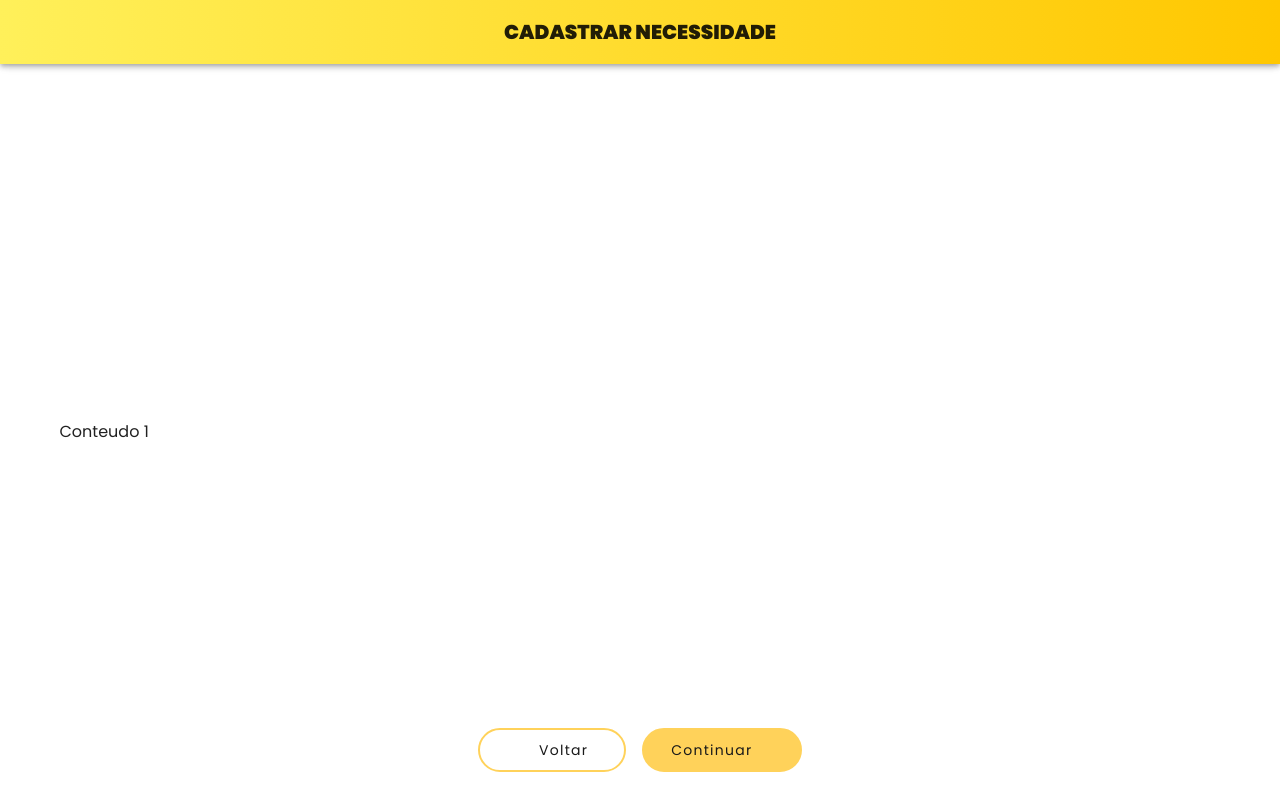
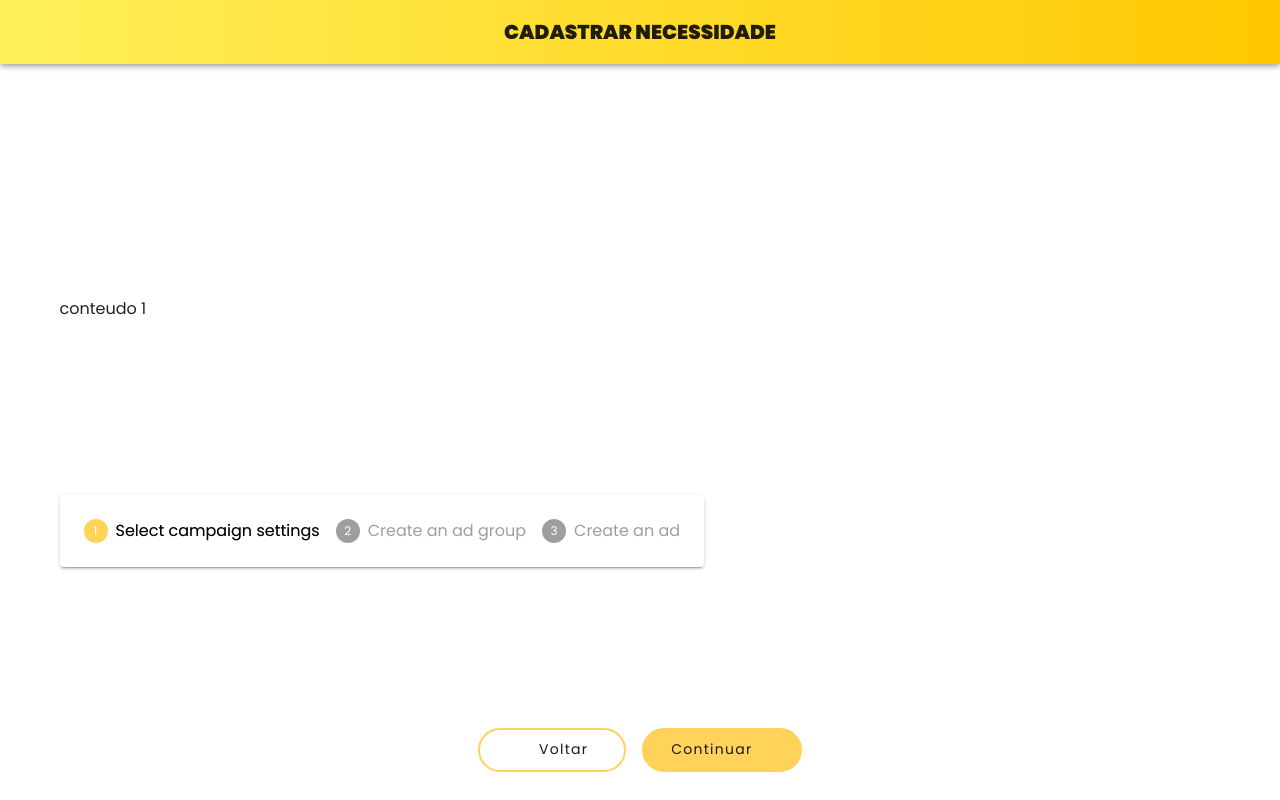
Before and after one commit to bvinicius/adote-um-amanha-frontend, a Vue app: page /#/necessities/create in a window 1280 px wide. Built offline with nearby package versions, Linux system fonts and the light colour scheme; the HTML template or start-up script is replaced by a standard one.

Commit message:
adiciona stepper

```diff
--- a/src/modules/institution/views/RegisterNecessity.vue
+++ b/src/modules/institution/views/RegisterNecessity.vue
@@ -2,11 +2,12 @@
   <v-container class="align-end" fill-height>
     <v-tabs v-model="tab" background-color="transparent" color="basil" grow>
       <v-tabs-items v-model="tab">
-        <v-tab-item key="1"> <NecessityStep1 /> </v-tab-item>
+        <v-tab-item key="1"> conteudo 1 </v-tab-item>
         <v-tab-item key="2"> conteudo 2 </v-tab-item>
         <v-tab-item key="3"> conteudo 3 </v-tab-item>
       </v-tabs-items>
     </v-tabs>
+    <NecessityStep1 :number="tab + 1" class="mr-4"></NecessityStep1>
     <v-row class="justify-center mb-4">
       <Button
         class="mr-4 a-button"
@@ -30,7 +31,7 @@
 <script>
 import Vue from "vue";
 import Button from "../../shared/components/Button.vue";
-import NecessityStep1 from "../../shared/components/RegisterNecessitySteps/NecessityStep1.vue";
+import NecessityStep1 from "../../shared/components/NecessityStep1.vue";
 export default Vue.extend({
   components: { Button, NecessityStep1 },
   data: () => ({
--- /dev/null
+++ b/src/modules/shared/components/NecessityStep1.vue
@@ -0,0 +1,27 @@
+<template>
+  <v-stepper :value="number" class="mr-15 a-stepper">
+    <v-stepper-header>
+      <v-stepper-step step="1"> Select campaign settings </v-stepper-step>
+
+      <v-divider></v-divider>
+
+      <v-stepper-step step="2"> Create an ad group </v-stepper-step>
+
+      <v-divider></v-divider>
+
+      <v-stepper-step step="3"> Create an ad </v-stepper-step>
+    </v-stepper-header>
+  </v-stepper>
+</template>
+
+<script>
+export default {
+  props: ["number"],
+};
+</script>
+
+<style>
+.a-stepper {
+  min-width: 300px;
+}
+</style>
--- a/src/modules/shared/components/RegisterNecessitySteps/NecessityStep1.vue
+++ /dev/null
@@ -1,9 +0,0 @@
-<template>
-  <div>Conteudo 1</div>
-</template>
-
-<script>
-export default {};
-</script>
-
-<style></style>
```
